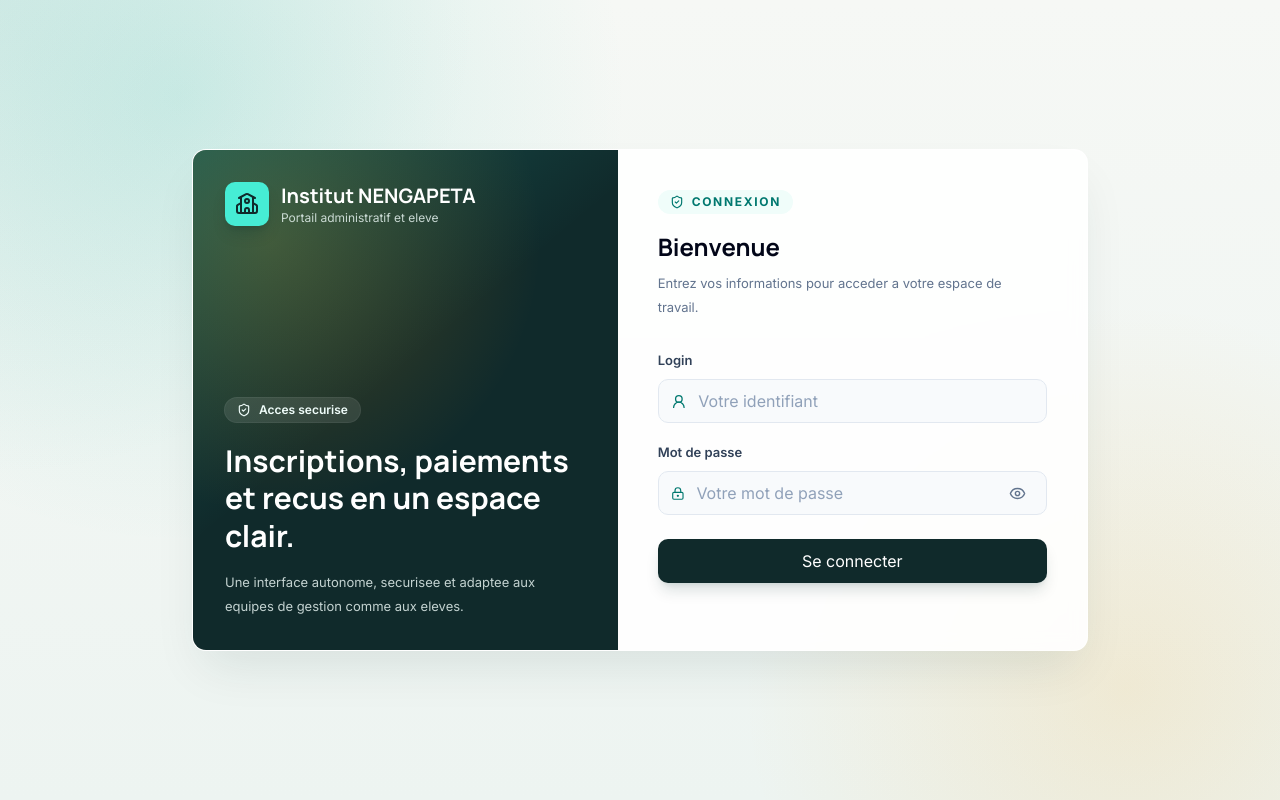
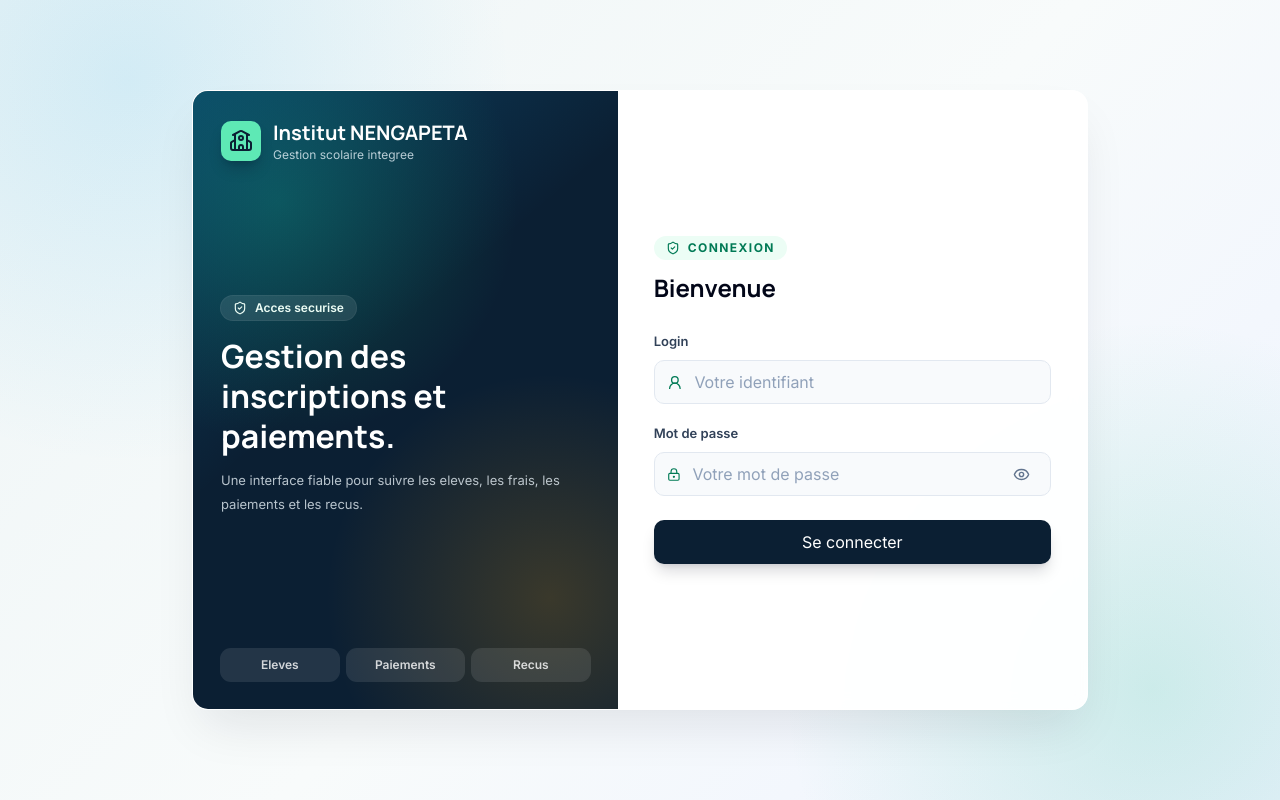
Before and after one commit to Amani-S21/Gestion_Inscript_Paiement_School, a React (Vite) app in the folder frontend/: page /login in a window 1280 px wide. Built offline with nearby package versions, Linux system fonts and the light colour scheme; no server answers.

Commit message:
update project

```diff
--- a/frontend/src/pages/auth/LoginPage.tsx
+++ b/frontend/src/pages/auth/LoginPage.tsx
@@ -31,56 +31,60 @@ export function LoginPage() {
   };
 
   return (
-    <main className="relative grid min-h-screen place-items-center overflow-hidden px-4 py-8">
-      <div className="absolute inset-0 bg-[radial-gradient(circle_at_14%_12%,rgba(20,184,166,0.15),transparent_28rem),radial-gradient(circle_at_88%_86%,rgba(245,158,11,0.13),transparent_24rem)]" />
-      <section className="relative grid w-full max-w-4xl overflow-hidden rounded-[14px] border border-white/70 bg-white/90 shadow-2xl shadow-teal-950/10 backdrop-blur md:grid-cols-[0.95fr_1.05fr]">
-        <div className="relative hidden min-h-[500px] bg-[#102a2b] p-8 text-white md:block">
-          <div className="absolute inset-0 bg-[linear-gradient(140deg,rgba(45,212,191,.26),transparent_46%),radial-gradient(circle_at_18%_18%,rgba(245,158,11,.23),transparent_17rem)]" />
+    <main className="relative grid h-screen place-items-center overflow-hidden bg-[#eef5f6] px-3 py-3">
+      <div className="absolute inset-0 bg-[radial-gradient(circle_at_10%_10%,rgba(14,165,233,0.13),transparent_24rem),radial-gradient(circle_at_90%_86%,rgba(16,185,129,0.16),transparent_23rem),linear-gradient(135deg,#eef5f6_0%,#f8fbfb_52%,#eef3ff_100%)]" />
+      <section className="relative grid h-full max-h-[620px] w-full max-w-4xl overflow-hidden rounded-[16px] border border-white/80 bg-white/95 shadow-2xl shadow-slate-900/10 backdrop-blur md:grid-cols-[0.95fr_1.05fr]">
+        <div className="relative hidden bg-[#0b1f33] p-7 text-white md:block">
+          <div className="absolute inset-0 bg-[linear-gradient(140deg,rgba(14,165,233,.26),transparent_42%),radial-gradient(circle_at_20%_18%,rgba(16,185,129,.28),transparent_15rem),radial-gradient(circle_at_84%_82%,rgba(245,158,11,.20),transparent_14rem)]" />
           <div className="relative flex h-full flex-col justify-between">
             <div className="flex items-center gap-3">
-              <div className="grid h-11 w-11 place-items-center rounded-[10px] bg-teal-300 text-[#102a2b] shadow-lg shadow-teal-950/20">
+              <div className="grid h-10 w-10 place-items-center rounded-[10px] bg-emerald-300 text-[#0b1f33] shadow-lg shadow-slate-950/20">
                 <School size={24} />
               </div>
               <div>
                 <p className="heading text-xl font-bold">Institut NENGAPETA</p>
-                <p className="text-xs text-teal-50/80">Portail administratif et eleve</p>
+                <p className="text-xs text-sky-50/75">Gestion scolaire integree</p>
               </div>
             </div>
             <div>
-              <div className="mb-5 inline-flex items-center gap-2 rounded-full bg-white/10 px-3 py-1 text-xs font-semibold text-teal-50 ring-1 ring-white/15">
+              <div className="mb-4 inline-flex items-center gap-2 rounded-full bg-white/10 px-3 py-1 text-xs font-semibold text-emerald-50 ring-1 ring-white/15">
                 <ShieldCheck size={14} />
                 Acces securise
               </div>
-              <p className="heading max-w-md text-3xl font-extrabold leading-tight">Inscriptions, paiements et recus en un espace clair.</p>
-              <p className="mt-4 max-w-sm text-[13px] leading-6 text-teal-50/80">
-                Une interface autonome, securisee et adaptee aux equipes de gestion comme aux eleves.
+              <p className="heading max-w-md text-[2rem] font-extrabold leading-tight">Gestion des inscriptions et paiements.</p>
+              <p className="mt-3 max-w-sm text-[13px] leading-6 text-sky-50/75">
+                Une interface fiable pour suivre les eleves, les frais, les paiements et les recus.
               </p>
+            </div>
+            <div className="grid grid-cols-3 gap-2">
+              {["Eleves", "Paiements", "Recus"].map((item) => (
+                <div key={item} className="rounded-[10px] bg-white/10 px-3 py-2 text-center text-xs font-semibold text-white/80 ring-1 ring-white/10">
+                  {item}
+                </div>
+              ))}
             </div>
           </div>
         </div>
-        <form onSubmit={submit} className="p-6 sm:p-8 md:p-10">
-          <div className="md:hidden mb-7 flex items-center gap-3">
-            <div className="grid h-11 w-11 place-items-center rounded-[10px] bg-[#102a2b] text-teal-200">
+        <form onSubmit={submit} className="flex min-h-0 flex-col justify-center p-5 sm:p-7 md:p-9">
+          <div className="mb-6 flex items-center gap-3 md:hidden">
+            <div className="grid h-10 w-10 place-items-center rounded-[10px] bg-[#0b1f33] text-emerald-200">
               <School size={23} />
             </div>
             <div>
               <p className="heading text-lg font-bold text-slate-950">Institut NENGAPETA</p>
-              <p className="text-xs text-slate-500">Portail administratif et eleve</p>
+              <p className="text-xs text-slate-500">Gestion scolaire integree</p>
             </div>
           </div>
-          <p className="inline-flex items-center gap-2 rounded-full bg-teal-50 px-3 py-1 text-xs font-bold uppercase tracking-[0.14em] text-teal-700">
+          <p className="inline-flex w-fit items-center gap-2 rounded-full bg-emerald-50 px-3 py-1 text-xs font-bold uppercase tracking-[0.12em] text-emerald-700">
             <ShieldCheck size={14} />
             Connexion
           </p>
-          <h1 className="heading mt-4 text-2xl font-bold text-slate-950">Bienvenue</h1>
-          <p className="mt-2 max-w-sm text-[13px] leading-6 text-slate-500">
-            Entrez vos informations pour acceder a votre espace de travail.
-          </p>
-          <div className="mt-7 space-y-4">
+          <h1 className="heading mt-3 text-2xl font-bold text-slate-950">Bienvenue</h1>
+          <div className="mt-6 space-y-4">
             <label className="block">
               <span className="text-[13px] font-semibold text-slate-700">Login</span>
-              <span className="mt-2 flex h-11 items-center gap-3 rounded-[10px] border border-slate-200 bg-slate-50 px-3 transition focus-within:border-teal-700 focus-within:bg-white focus-within:ring-4 focus-within:ring-teal-50">
-                <UserRound size={17} className="text-teal-700" />
+              <span className="mt-2 flex h-11 items-center gap-3 rounded-[10px] border border-slate-200 bg-slate-50 px-3 transition focus-within:border-emerald-600 focus-within:bg-white focus-within:ring-4 focus-within:ring-emerald-50">
+                <UserRound size={17} className="text-emerald-700" />
                 <input
                   value={username}
                   onChange={(e) => setUsername(e.target.value)}
@@ -92,8 +96,8 @@ export function LoginPage() {
             </label>
             <label className="block">
               <span className="text-[13px] font-semibold text-slate-700">Mot de passe</span>
-              <span className="mt-2 flex h-11 items-center gap-3 rounded-[10px] border border-slate-200 bg-slate-50 px-3 transition focus-within:border-teal-700 focus-within:bg-white focus-within:ring-4 focus-within:ring-teal-50">
-                <LockKeyhole size={17} className="text-teal-700" />
+              <span className="mt-2 flex h-11 items-center gap-3 rounded-[10px] border border-slate-200 bg-slate-50 px-3 transition focus-within:border-emerald-600 focus-within:bg-white focus-within:ring-4 focus-within:ring-emerald-50">
+                <LockKeyhole size={17} className="text-emerald-700" />
                 <input
                   type={showPassword ? "text" : "password"}
                   value={password}
@@ -105,7 +109,7 @@ export function LoginPage() {
                 <button
                   type="button"
                   onClick={() => setShowPassword((value) => !value)}
-                  className="grid h-8 w-8 shrink-0 place-items-center rounded-[8px] text-slate-500 transition hover:bg-white hover:text-teal-800"
+                  className="grid h-8 w-8 shrink-0 place-items-center rounded-[8px] text-slate-500 transition hover:bg-white hover:text-emerald-800"
                   aria-label={showPassword ? "Masquer le mot de passe" : "Afficher le mot de passe"}
                 >
                   {showPassword ? <EyeOff size={17} /> : <Eye size={17} />}
@@ -114,7 +118,7 @@ export function LoginPage() {
             </label>
           </div>
           {error && <p className="mt-4 rounded-[10px] bg-rose-50 px-4 py-3 text-[13px] font-semibold text-rose-700">{error}</p>}
-          <button disabled={loading} className="mt-6 h-11 w-full rounded-[10px] bg-[#102a2b] px-4 text-[13px] font-bold text-white shadow-lg shadow-teal-950/15 transition hover:bg-teal-900 disabled:opacity-60">
+          <button disabled={loading} className="mt-6 h-11 w-full rounded-[10px] bg-[#0b1f33] px-4 text-[13px] font-bold text-white shadow-lg shadow-slate-950/15 transition hover:bg-[#123554] disabled:opacity-60">
             {loading ? "Connexion..." : "Se connecter"}
           </button>
         </form>
```
Also changed, not shown: 6 other files (tests, documents, lock files or other folders).
